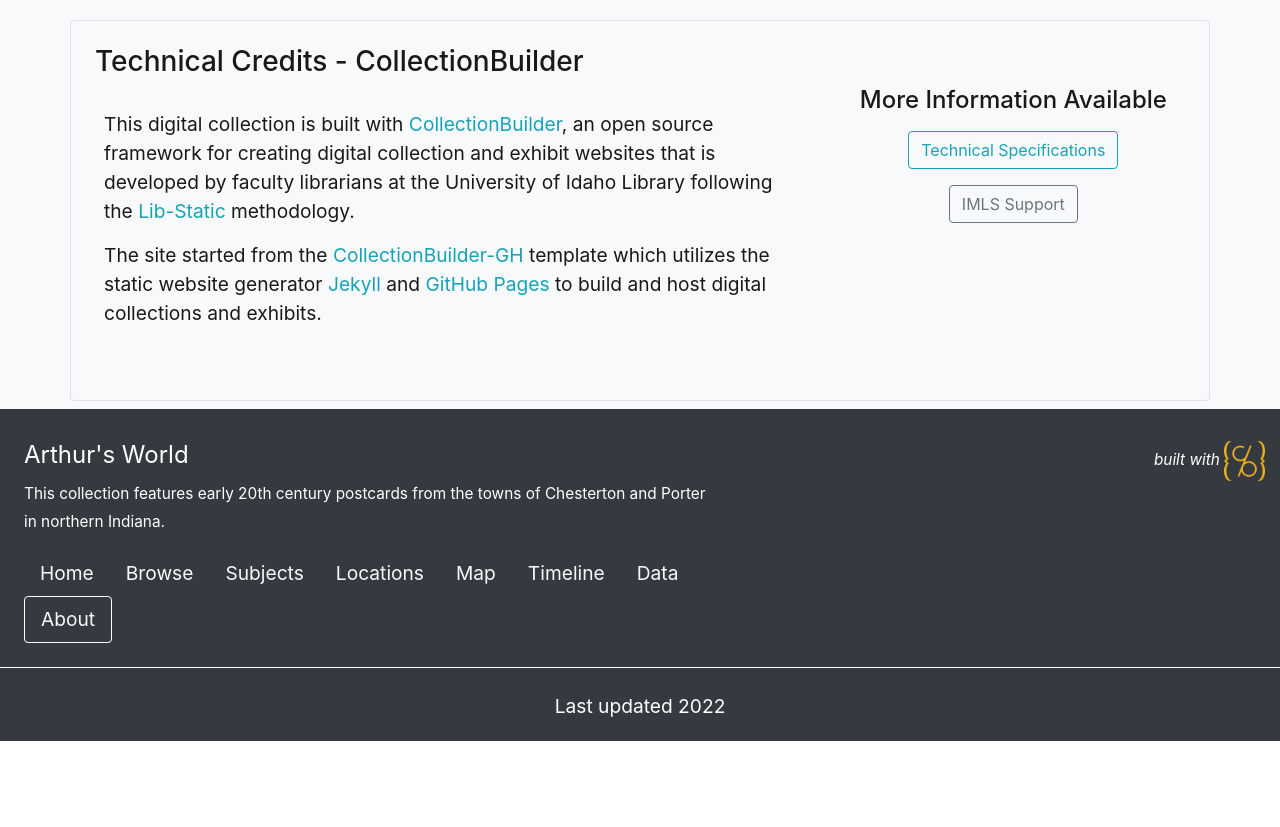
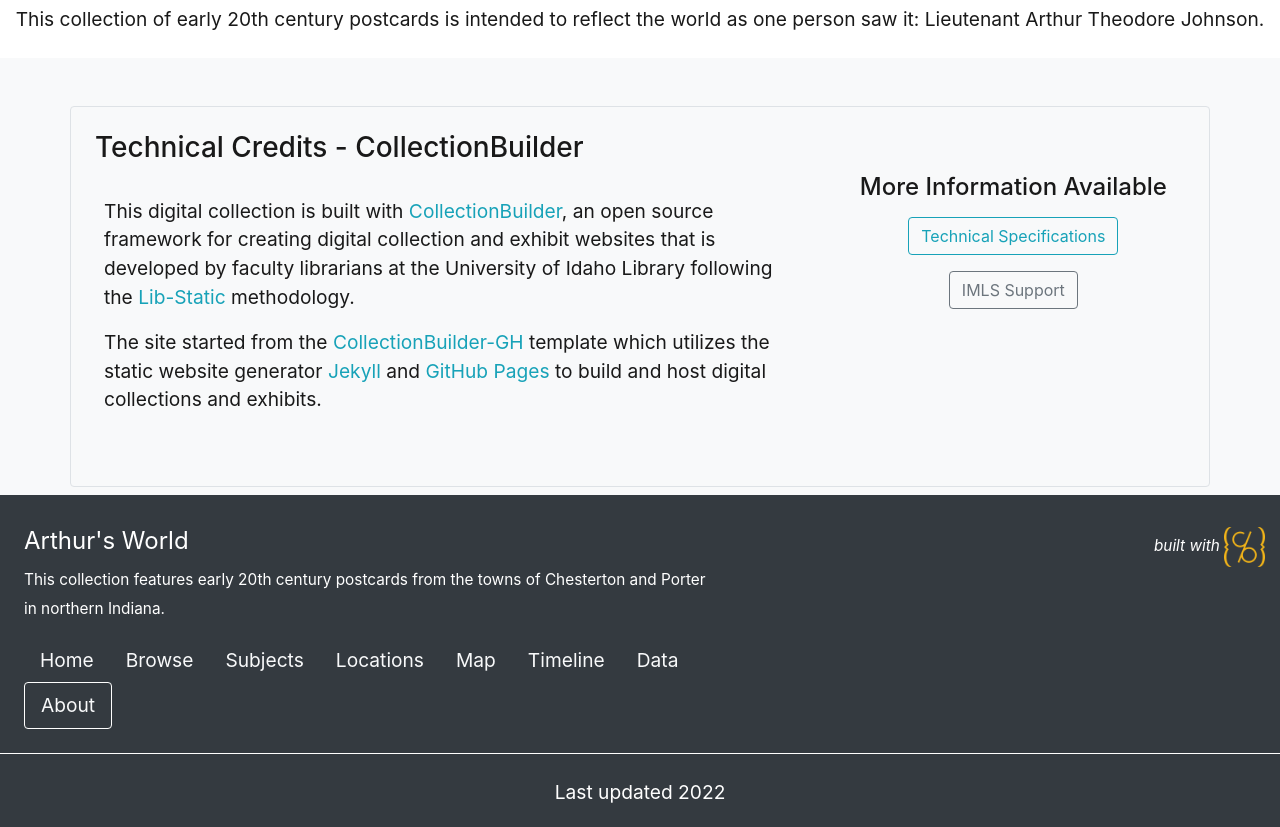
Before and after one commit to dgetka/arthursworld, a Jekyll site: the page built from pages/about.md, in a window 1280 px wide, cut to the strip 511-1338 px from the top of the page. Built offline with Jekyll 4.4.1, drawn with Linux system fonts in a browser that asks for light colours; before the commit the page ends 1252 px from its top, so only the background shows below that.

Commit message:
Update about.html

```diff
--- a/_layouts/about.html
+++ b/_layouts/about.html
@@ -1,8 +1,10 @@
 ---
 layout: default
 ---
-
+<br>
 <center><img src="https://images.findagrave.com/photos/2020/298/25592159_4ae9495c-b830-47be-85f6-524b401c36cf.jpeg"></a></center>
+<br>
+<center>This collection of early 20th century postcards is intended to reflect the world as one person saw it: Lieutenant Arthur Theodore Johnson.</center>
 
 
 {% if page.credits == true %}{% include cb/credits.html %}{% endif %}
```
